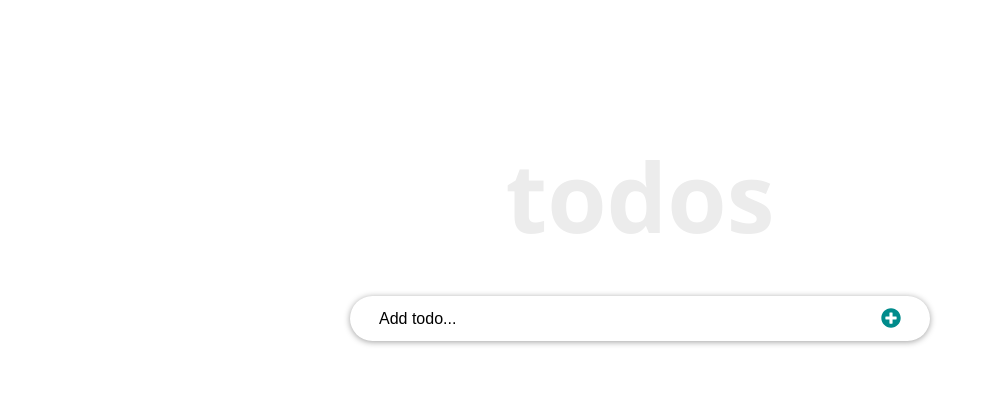
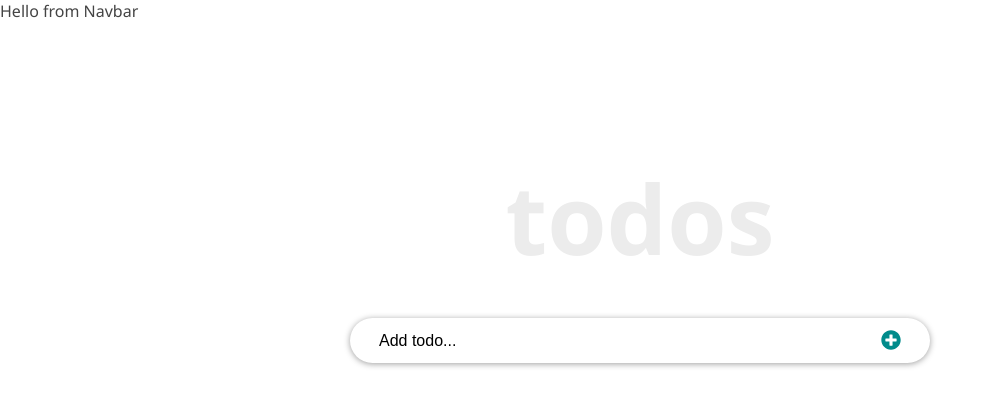
Before and after one commit to dgcuenca/react-todo-app, a React (Create React App) app: page / in a window 1280 px wide. Shown: the top 406 px of the page, without its empty margins (0-995 px from the left). Built offline with nearby package versions, Linux system fonts and the light colour scheme.

Commit message:
Add navbar

```diff
--- a/src/functionBased/components/App.js
+++ b/src/functionBased/components/App.js
@@ -2,13 +2,17 @@ import { Route, Routes } from 'react-router-dom';
 import About from '../pages/about';
 import NotMatch from '../pages/notMatch';
 import TodoContainer from './todoContainer';
+import Navbar from './navbar';
 
 export default function App() {
   return (
+    <>
+      <Navbar />
       <Routes>
         <Route path="/" element={<TodoContainer />} />
         <Route path="/about" element={<About />} />
         <Route path="*" element={<NotMatch />} />
       </Routes>
+    </>
   );
 }
--- a/src/functionBased/components/navbar.js
+++ b/src/functionBased/components/navbar.js
@@ -0,0 +1,6 @@
+import React from "react"
+
+const Navbar = () => {
+  return <div>Hello from Navbar</div>
+}
+export default Navbar
```
